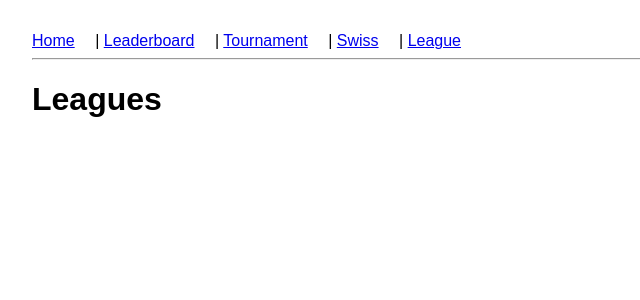
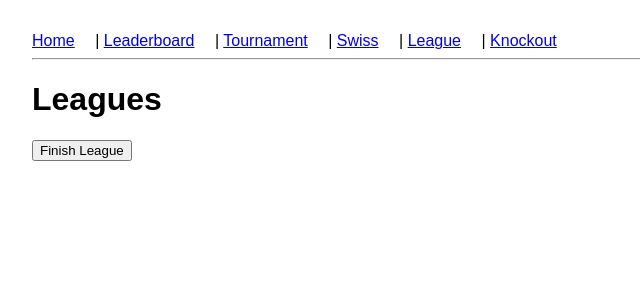
Before and after one commit to Matthes404/amiibo-league, a Flask app: page /league in a window 1280 px wide. Shown: the top 300 px of the page, without its empty margins (0-640 px from the left). Run offline with Flask 3, Linux system fonts and the light colour scheme.

Commit message:
Add league promotion and knockout brackets

```diff
--- a/app.py
+++ b/app.py
@@ -69,6 +69,8 @@ swiss_scores = {}
 swiss_previous_matches = set()
 league_matches = {}
 league_scores = {}
+knockout_brackets = {}
+knockout_remaining = {}
 
 @app.route('/tournament', methods=['GET'])
 def tournament():
@@ -212,5 +214,128 @@ def report_league_result():
     db.session.commit()
     return redirect('/league')
 
+def promote_and_relegate():
+    players = Amiibo.query.all()
+    groups = sorted(set(p.league for p in players))
+    rankings = {}
+    for g in groups:
+        scores = league_scores.get(g, {})
+        ordered = sorted(scores.items(), key=lambda x: x[1], reverse=True)
+        if ordered:
+            rankings[g] = [pid for pid, _ in ordered]
+    promotions = {}
+    relegations = {}
+    for i, g in enumerate(groups):
+        rank = rankings.get(g)
+        if not rank:
+            continue
+        if i > 0 and rank:
+            promotions[rank[0]] = groups[i-1]
+        if i < len(groups) - 1 and rank:
+            relegations[rank[-1]] = groups[i+1]
+    for pid, lg in promotions.items():
+        Amiibo.query.get(pid).league = lg
+    for pid, lg in relegations.items():
+        Amiibo.query.get(pid).league = lg
+    db.session.commit()
+
+def setup_league_matches():
+    league_matches.clear()
+    league_scores.clear()
+    players = Amiibo.query.all()
+    groups = sorted(set(p.league for p in players))
+    for g in groups:
+        pls = [p for p in players if p.league == g]
+        league_scores[g] = {p.id: 0 for p in pls}
+        matches = []
+        for i in range(len(pls)):
+            for j in range(i+1, len(pls)):
+                matches.append((pls[i].id, pls[j].id, None))
+        league_matches[g] = matches
+
+def setup_knockouts():
+    knockout_brackets.clear()
+    knockout_remaining.clear()
+    players = Amiibo.query.all()
+    groups = sorted(set(p.league for p in players))
+    for i in range(0, len(groups), 2):
+        if i+1 >= len(groups):
+            break
+        g1, g2 = groups[i], groups[i+1]
+        key = g1 + g2
+        contestants = [p for p in players if p.league in (g1, g2)]
+        random.shuffle(contestants)
+        knockout_remaining[key] = [p.id for p in contestants]
+        pairs = []
+        for j in range(0, len(contestants), 2):
+            if j+1 < len(contestants):
+                pairs.append((contestants[j].id, contestants[j+1].id, None))
+        knockout_brackets[key] = pairs
+
+def advance_knockout(key):
+    winners = [m[2] for m in knockout_brackets[key] if m[2]]
+    if len(winners) * 2 != len(knockout_brackets[key]) * 2:
+        return
+    if len(winners) == 1:
+        champ = Amiibo.query.get(winners[0])
+        champ.ko_titles = (champ.ko_titles + ',' if champ.ko_titles else '') + key
+        db.session.commit()
+        knockout_brackets[key] = []
+        knockout_remaining[key] = winners
+    else:
+        random.shuffle(winners)
+        pairs = []
+        for i in range(0, len(winners), 2):
+            if i+1 < len(winners):
+                pairs.append((winners[i], winners[i+1], None))
+        knockout_brackets[key] = pairs
+        knockout_remaining[key] = winners
+
+def check_knockouts_done():
+    for k in knockout_brackets:
+        if knockout_brackets[k]:
+            return False
+    return True
+
+@app.route('/finish_league', methods=['POST'])
+def finish_league():
+    promote_and_relegate()
+    setup_knockouts()
+    return redirect('/knockout')
+
+@app.route('/knockout', methods=['GET'])
+def knockout():
+    displays = {}
+    for key, pairs in knockout_brackets.items():
+        pairs_disp = [(Amiibo.query.get(p1), Amiibo.query.get(p2), Amiibo.query.get(w) if w else None) for p1, p2, w in pairs]
+        winner = None
+        if not pairs and knockout_remaining.get(key):
+            winner = Amiibo.query.get(knockout_remaining[key][0])
+        displays[key] = {'pairs': pairs_disp, 'winner': winner}
+    return render_template('knockout.html', brackets=displays)
+
+@app.route('/report_knockout_result', methods=['POST'])
+def report_knockout_result():
+    key = request.form['bracket']
+    p1 = int(request.form['player1'])
+    p2 = int(request.form['player2'])
+    winner = int(request.form['winner'])
+    a1 = Amiibo.query.get(p1)
+    a2 = Amiibo.query.get(p2)
+    win_obj = a1 if winner == p1 else a2
+    lose_obj = a2 if winner == p1 else a1
+    update_elo(win_obj, lose_obj)
+    matches = knockout_brackets.get(key, [])
+    for idx, m in enumerate(matches):
+        if (m[0], m[1]) == (p1, p2):
+            matches[idx] = (p1, p2, winner)
+            break
+    knockout_brackets[key] = matches
+    db.session.commit()
+    advance_knockout(key)
+    if check_knockouts_done():
+        setup_league_matches()
+    return redirect('/knockout')
+
 if __name__ == '__main__':
     app.run(debug=True)
--- a/models.py
+++ b/models.py
@@ -8,6 +8,7 @@ class Amiibo(db.Model):
     current_elo = db.Column(db.Integer, default=1500)
     peak_elo = db.Column(db.Integer, default=1500)
     league = db.Column(db.String(20), default="")
+    ko_titles = db.Column(db.String(120), default="")
 
 class Match(db.Model):
     id = db.Column(db.Integer, primary_key=True)
--- a/templates/base.html
+++ b/templates/base.html
@@ -11,7 +11,8 @@
         <a href="/leaderboard">Leaderboard</a> |
         <a href="/tournament">Tournament</a> |
         <a href="/swiss">Swiss</a> |
-        <a href="/league">League</a>
+        <a href="/league">League</a> |
+        <a href="/knockout">Knockout</a>
     </nav>
     <hr>
     {% block content %}{% endblock %}
--- a/templates/leaderboard.html
+++ b/templates/leaderboard.html
@@ -2,13 +2,14 @@
 {% block content %}
 <h1>Leaderboard</h1>
 <table>
-    <tr><th>Name</th><th>Current Elo</th><th>Peak Elo</th><th>League</th></tr>
+    <tr><th>Name</th><th>Current Elo</th><th>Peak Elo</th><th>League</th><th>KO Titles</th></tr>
     {% for amiibo in amiibos %}
     <tr>
         <td>{{ amiibo.name }}</td>
         <td>{{ amiibo.current_elo }}</td>
         <td>{{ amiibo.peak_elo }}</td>
         <td>{{ amiibo.league }}</td>
+        <td>{{ amiibo.ko_titles }}</td>
     </tr>
     {% endfor %}
 </table>
--- a/templates/league.html
+++ b/templates/league.html
@@ -11,7 +11,7 @@
 </table>
 <table>
   <tr><th>Player 1</th><th>Player 2</th><th>Winner</th></tr>
-  {% for m in matches %}
+{% for m in matches %}
   <tr>
     <td>{{ m[0].name }}</td>
     <td>{{ m[1].name }}</td>
@@ -32,7 +32,10 @@
       {% endif %}
     </td>
   </tr>
-  {% endfor %}
+{% endfor %}
 </table>
 {% endfor %}
+<form method="post" action="/finish_league">
+    <button type="submit">Finish League</button>
+</form>
 {% endblock %}
```
Also changed, not shown: templates/knockout.html (added, +40 -0 lines), README.md.
